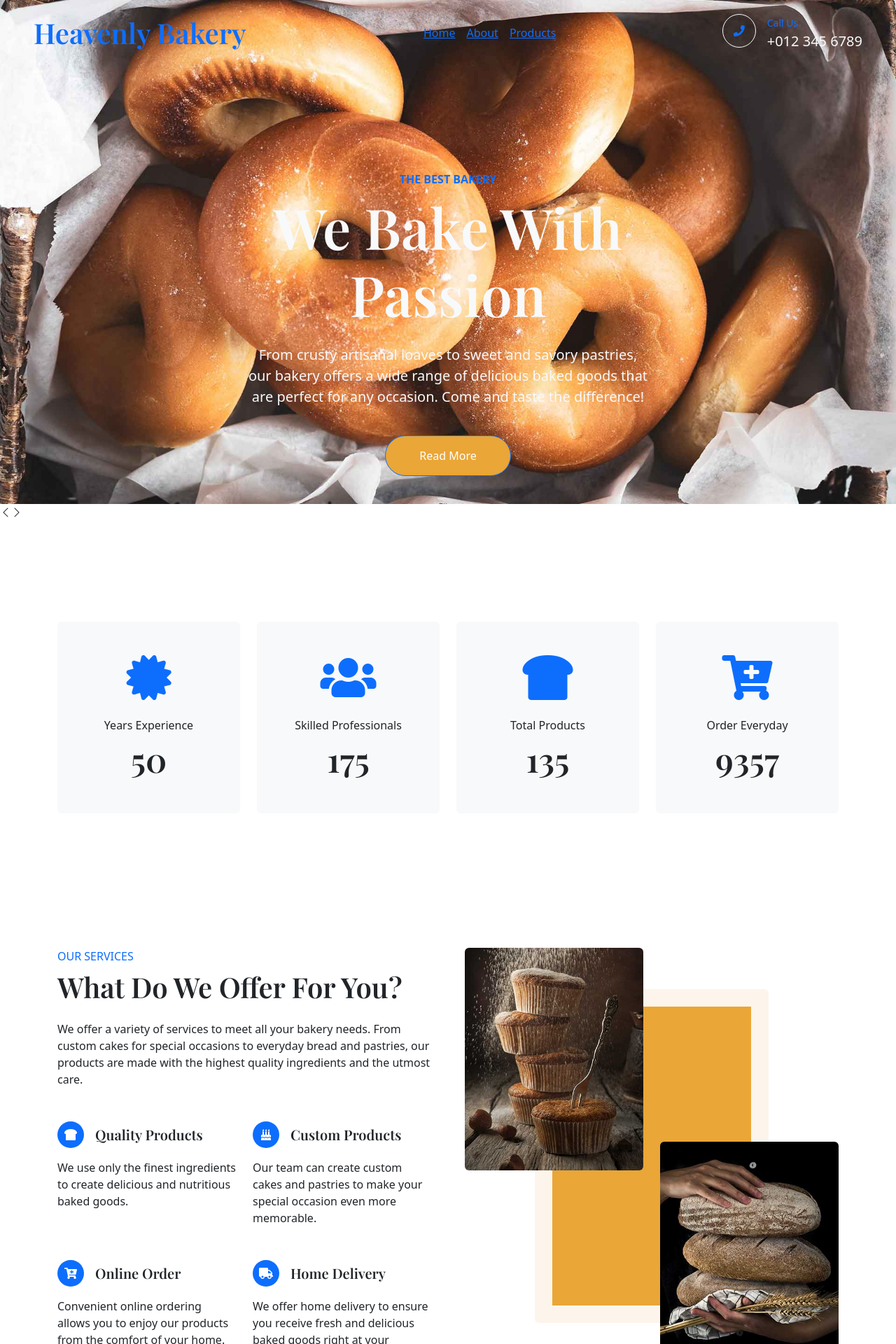
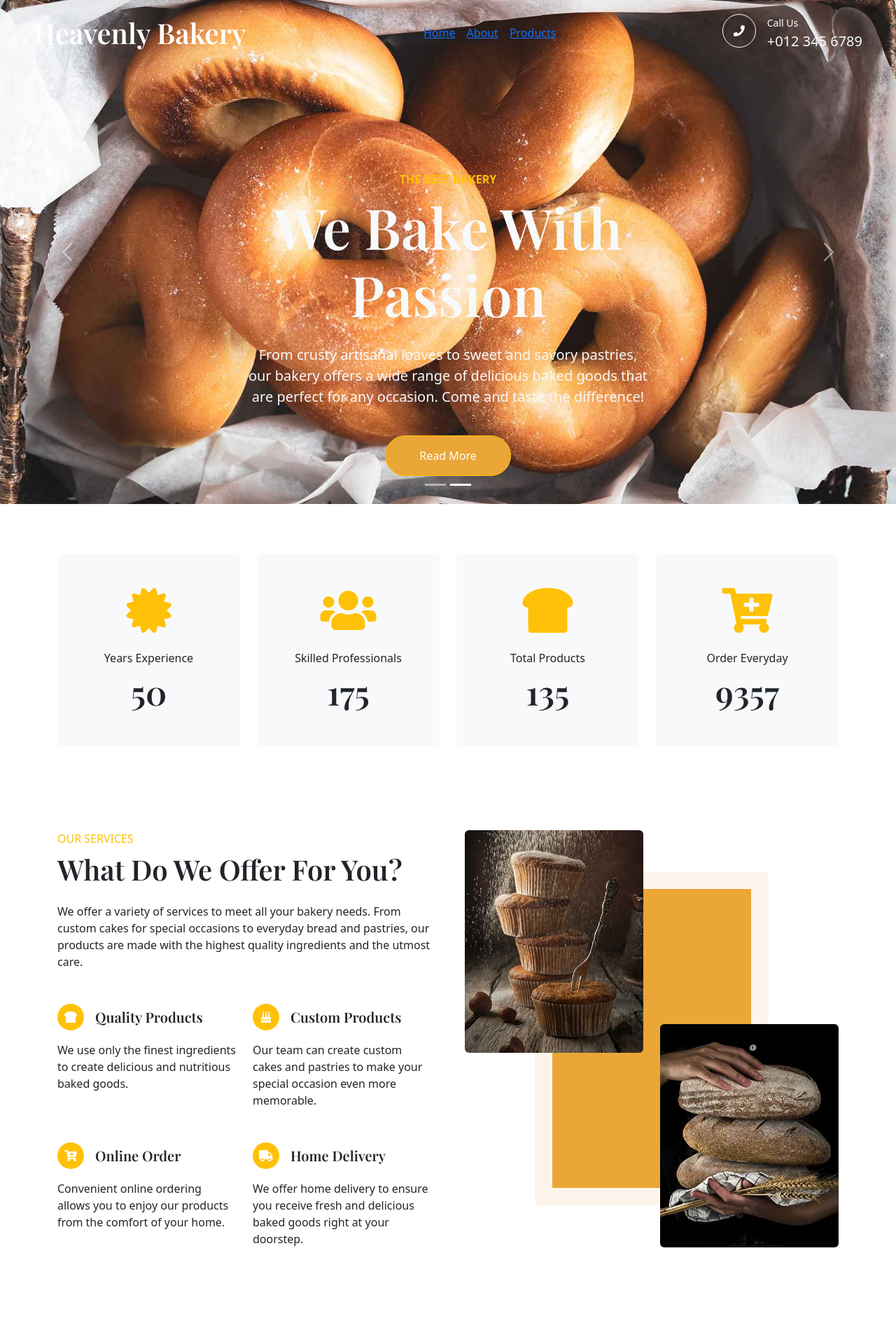
Before and after one commit to MbaliPuso/heavenly-bakes, a React (Create React App) app: page / in a window 1280 px wide. Shown: the top 1920 px of the page at 70% size. Built offline with nearby package versions, Linux system fonts and the light colour scheme.

Commit message:
updated primary color

```diff
--- a/src/components/Navigation.jsx
+++ b/src/components/Navigation.jsx
@@ -6,11 +6,11 @@ const Navbar = () => {
     <>
       {/* Navbar Start */}
       <nav
-        className="navbar navbar-expand-lg navbar-dark fixed-top py-lg-0 px-lg-5 wow fadeIn"
+        className="navbar navbar-expand-lg navbar-warning fixed-top py-lg-0 px-lg-5 wow fadeIn"
         data-wow-delay="0.1s"
       >
         <a href="index.html" className="navbar-brand ms-4 ms-lg-0">
-          <h1 className="text-primary m-0">Heavenly Bakery</h1>
+          <h1 className="text-white m-0">Heavenly Bakery</h1>
         </a>
         <button
           type="button"
@@ -21,7 +21,7 @@ const Navbar = () => {
           <span className="navbar-toggler-icon" />
         </button>
         <div className="collapse navbar-collapse" id="navbarCollapse">
-          <div className="navbar-nav mx-auto p-4 p-lg-0">
+          <div className="navbar-nav mx-auto p-4 p-lg-0 text-white">
             <li className="nav-item nav-link active">
               <Link to="/">Home</Link>
             </li>
@@ -34,10 +34,10 @@ const Navbar = () => {
           </div>
           <div className=" d-none d-lg-flex">
             <div className="flex-shrink-0 btn-lg-square border border-light rounded-circle">
-              <i className="fa fa-phone text-primary" />
+              <i className="fa fa-phone text-white" />
             </div>
             <div className="ps-3">
-              <small className="text-primary mb-0">Call Us</small>
+              <small className="text-white mb-0">Call Us</small>
               <p className="text-light fs-5 mb-0">+012 345 6789</p>
             </div>
           </div>
--- a/src/pages/AboutPage.jsx
+++ b/src/pages/AboutPage.jsx
@@ -3,6 +3,7 @@ import Navbar from "../components/Navigation";
 import Footer from "../components/Footer";
 
 const AboutPage = () => {
+
   return (
     <>
       {/* Navbar start */}
@@ -33,7 +34,7 @@ const AboutPage = () => {
             </div>
             <div className="col-lg-6 wow fadeInUp" data-wow-delay="0.5s">
               <div className="h-100">
-                <p className="text-primary text-uppercase mb-2">About Us</p>
+                <p className="text-warning text-uppercase mb-2">About Us</p>
                 <h1 className="display-6 mb-4">
                   We Bake Every Item From The Core Of Our Hearts
                 </h1>
@@ -45,23 +46,23 @@ const AboutPage = () => {
                 </p>
                 <div className="row g-2 mb-4">
                   <div className="col-sm-6">
-                    <i className="fa fa-check text-primary me-2" />
+                    <i className="fa fa-check text-warning me-2" />
                     Quality Products
                   </div>
                   <div className="col-sm-6">
-                    <i className="fa fa-check text-primary me-2" />
+                    <i className="fa fa-check text-warning me-2" />
                     Custom Products
                   </div>
                   <div className="col-sm-6">
-                    <i className="fa fa-check text-primary me-2" />
+                    <i className="fa fa-check text-warning me-2" />
                     Online Order
                   </div>
                   <div className="col-sm-6">
-                    <i className="fa fa-check text-primary me-2" />
+                    <i className="fa fa-check text-warning me-2" />
                     Home Delivery
                   </div>
                 </div>
-                <a href="/" className="btn btn-primary rounded-pill py-3 px-5">
+                <a href="/" className="btn btn-primary btn-outline-warning rounded-pill py-3 px-5">
                   Read More
                 </a>
               </div>
--- a/src/pages/HomePage.jsx
+++ b/src/pages/HomePage.jsx
@@ -1,14 +1,9 @@
-import React, { useState } from "react";
+import React from "react";
 import { Carousel, Container, Row, Col, Button } from "react-bootstrap";
 import Navbar from "../components/Navigation";
 import Footer from "../components/Footer";
 
 const HomePage = () => {
-  const [index, setIndex] = useState(0);
-
-  const handleSelect = (selectedIndex, e) => {
-    setIndex(selectedIndex);
-  };
   return (
     <>
       <div>
@@ -18,7 +13,7 @@ const HomePage = () => {
 
         {/* Carousel Start */}
         <Container fluid className="p-0 pb-5 wow fadeIn" data-wow-delay="0.1s">
-          <Carousel activeIndex={index} onSelect={handleSelect} controls={false} indicators={false}>
+          <Carousel>
             <Carousel.Item>
               <img
                 className="d-block w-100"
@@ -40,7 +35,7 @@ const HomePage = () => {
                       </p>
                       <Button
                         href="/"
-                        className="btn btn-primary rounded-pill py-3 px-5"
+                        className="btn btn-primary btn-outline-warning rounded-pill py-3 px-5"
                       >
                         Read More
                       </Button>
@@ -59,7 +54,7 @@ const HomePage = () => {
                 <Container>
                   <Row className="justify-content-center">
                     <Col lg={8}>
-                      <p className="text-primary text-uppercase fw-bold mb-2">
+                      <p className="text-warning text-uppercase fw-bold mb-2">
                         The Best Bakery
                       </p>
                       <h1 className="display-1 text-light mb-4 animated slideInDown">
@@ -70,7 +65,7 @@ const HomePage = () => {
                       </p>
                       <Button
                         href="/"
-                        className="btn btn-primary rounded-pill py-3 px-5"
+                        className="btn btn-primary btn-outline-warning rounded-pill py-3 px-5"
                       >
                         Read More
                       </Button>
@@ -80,14 +75,10 @@ const HomePage = () => {
               </Carousel.Caption>
             </Carousel.Item>
           </Carousel>
-          <div className="header-carousel owl-nav">
-            <span className="owl-prev" onClick={() => setIndex(index === 0 ? 1 : 0)}><i className="bi bi-chevron-left"></i></span>
-            <span className="owl-next" onClick={() => setIndex(index === 1 ? 0 : 1)}><i className="bi bi-chevron-right"></i></span>
-          </div>
         </Container>
         {/* Carousel End */}
         {/* Facts Start */}
-        <div className="container-xxl py-6">
+        <div className="container-xxl py-4">
           <div className="container">
             <div className="row g-4">
               <div
@@ -95,7 +86,7 @@ const HomePage = () => {
                 data-wow-delay="0.1s"
               >
                 <div className="fact-item bg-light rounded text-center h-100 p-5">
-                  <i className="fa fa-certificate fa-4x text-primary mb-4" />
+                  <i className="fa fa-certificate fa-4x text-warning mb-4" />
                   <p className="mb-2">Years Experience</p>
                   <h1 className="display-5 mb-0" data-toggle="counter-up">
                     50
@@ -107,7 +98,7 @@ const HomePage = () => {
                 data-wow-delay="0.3s"
               >
                 <div className="fact-item bg-light rounded text-center h-100 p-5">
-                  <i className="fa fa-users fa-4x text-primary mb-4" />
+                  <i className="fa fa-users fa-4x text-warning mb-4" />
                   <p className="mb-2">Skilled Professionals</p>
                   <h1 className="display-5 mb-0" data-toggle="counter-up">
                     175
@@ -119,7 +110,7 @@ const HomePage = () => {
                 data-wow-delay="0.5s"
               >
                 <div className="fact-item bg-light rounded text-center h-100 p-5">
-                  <i className="fa fa-bread-slice fa-4x text-primary mb-4" />
+                  <i className="fa fa-bread-slice fa-4x text-warning mb-4" />
                   <p className="mb-2">Total Products</p>
                   <h1 className="display-5 mb-0" data-toggle="counter-up">
                     135
@@ -131,7 +122,7 @@ const HomePage = () => {
                 data-wow-delay="0.7s"
               >
                 <div className="fact-item bg-light rounded text-center h-100 p-5">
-                  <i className="fa fa-cart-plus fa-4x text-primary mb-4" />
+                  <i className="fa fa-cart-plus fa-4x text-warning mb-4" />
                   <p className="mb-2">Order Everyday</p>
                   <h1 className="display-5 mb-0" data-toggle="counter-up">
                     9357
@@ -148,7 +139,7 @@ const HomePage = () => {
           <div className="container">
             <div className="row g-5">
               <div className="col-lg-6 wow fadeInUp" data-wow-delay="0.1s">
-                <p className="text-primary text-uppercase mb-2">Our Services</p>
+                <p className="text-warning text-uppercase mb-2">Our Services</p>
                 <h1 className="display-6 mb-4">What Do We Offer For You?</h1>
                 <p className="mb-5">
                   We offer a variety of services to meet all your bakery needs.
@@ -159,7 +150,7 @@ const HomePage = () => {
                 <div className="row gy-5 gx-4">
                   <div className="col-sm-6 wow fadeIn" data-wow-delay="0.1s">
                     <div className="d-flex align-items-center mb-3">
-                      <div className="flex-shrink-0 btn-square bg-primary rounded-circle me-3">
+                      <div className="flex-shrink-0 btn-square bg-warning rounded-circle me-3">
                         <i className="fa fa-bread-slice text-white" />
                       </div>
                       <h5 className="mb-0">Quality Products</h5>
@@ -171,7 +162,7 @@ const HomePage = () => {
                   </div>
                   <div className="col-sm-6 wow fadeIn" data-wow-delay="0.2s">
                     <div className="d-flex align-items-center mb-3">
-                      <div className="flex-shrink-0 btn-square bg-primary rounded-circle me-3">
+                      <div className="flex-shrink-0 btn-square bg-warning rounded-circle me-3">
                         <i className="fa fa-birthday-cake text-white" />
                       </div>
                       <h5 className="mb-0">Custom Products</h5>
@@ -183,7 +174,7 @@ const HomePage = () => {
                   </div>
                   <div className="col-sm-6 wow fadeIn" data-wow-delay="0.3s">
                     <div className="d-flex align-items-center mb-3">
-                      <div className="flex-shrink-0 btn-square bg-primary rounded-circle me-3">
+                      <div className="flex-shrink-0 btn-square bg-warning rounded-circle me-3">
                         <i className="fa fa-cart-plus text-white" />
                       </div>
                       <h5 className="mb-0">Online Order</h5>
@@ -195,7 +186,7 @@ const HomePage = () => {
                   </div>
                   <div className="col-sm-6 wow fadeIn" data-wow-delay="0.4s">
                     <div className="d-flex align-items-center mb-3">
-                      <div className="flex-shrink-0 btn-square bg-primary rounded-circle me-3">
+                      <div className="flex-shrink-0 btn-square bg-warning rounded-circle me-3">
                         <i className="fa fa-truck text-white" />
                       </div>
                       <h5 className="mb-0">Home Delivery</h5>
@@ -238,7 +229,7 @@ const HomePage = () => {
               data-wow-delay="0.1s"
               style={{ maxWidth: 500 }}
             >
-              <p className="text-primary text-uppercase mb-2">
+              <p className="text-warning text-uppercase mb-2">
                 Client's Review
               </p>
               <h1 className="display-6 mb-4">
@@ -333,7 +324,7 @@ const HomePage = () => {
             {/* Carousel end */}
 
             <div
-              className="bg-primary text-light rounded-top p-5 my-6 mb-0 wow fadeInUp"
+              className="bg-warning text-light rounded-top p-5 my-6 mb-0 wow fadeInUp"
               data-wow-delay="0.1s"
             >
               <div className="row align-items-center">
@@ -351,7 +342,7 @@ const HomePage = () => {
                     />
                     <button
                       type="button"
-                      className="btn btn-dark py-2 px-3 position-absolute top-0 end-0 mt-2 me-2"
+                      className="btn btn-warning py-2 px-3 position-absolute top-0 end-0 mt-2 me-2"
                     >
                       SignUp
                     </button>
--- a/src/pages/MenuPage.jsx
+++ b/src/pages/MenuPage.jsx
@@ -17,7 +17,7 @@ const MenuPage = () => {
             data-wow-delay="0.1s"
             style={{ maxWidth: 500 }}
           >
-            <p className="text-primary text-uppercase mb-2">Bakery Products</p>
+            <p className="text-warning text-uppercase mb-2">Bakery Products</p>
             <h1 className="display-6 mb-4">
               Explore The Categories Of Our Bakery Products
             </h1>
@@ -29,7 +29,7 @@ const MenuPage = () => {
             >
               <div className="product-item d-flex flex-column bg-white rounded overflow-hidden h-100">
                 <div className="text-center p-4">
-                  <div className="d-inline-block border border-primary rounded-pill px-3 mb-3">
+                  <div className="d-inline-block border border-warning rounded-pill px-3 mb-3">
                     R119 - R990
                   </div>
                   <h3 className="mb-3">Cake</h3>
@@ -60,7 +60,7 @@ const MenuPage = () => {
             >
               <div className="product-item d-flex flex-column bg-white rounded overflow-hidden h-100">
                 <div className="text-center p-4">
-                  <div className="d-inline-block border border-primary rounded-pill pt-1 px-3 mb-3">
+                  <div className="d-inline-block border border-warning rounded-pill pt-1 px-3 mb-3">
                     R119 - R990
                   </div>
                   <h3 className="mb-3">Bread</h3>
@@ -91,7 +91,7 @@ const MenuPage = () => {
             >
               <div className="product-item d-flex flex-column bg-white rounded overflow-hidden h-100">
                 <div className="text-center p-4">
-                  <div className="d-inline-block border border-primary rounded-pill pt-1 px-3 mb-3">
+                  <div className="d-inline-block border border-warning rounded-pill pt-1 px-3 mb-3">
                     R119 - R990
                   </div>
                   <h4 className="mb-3">Cookies</h4>
```
